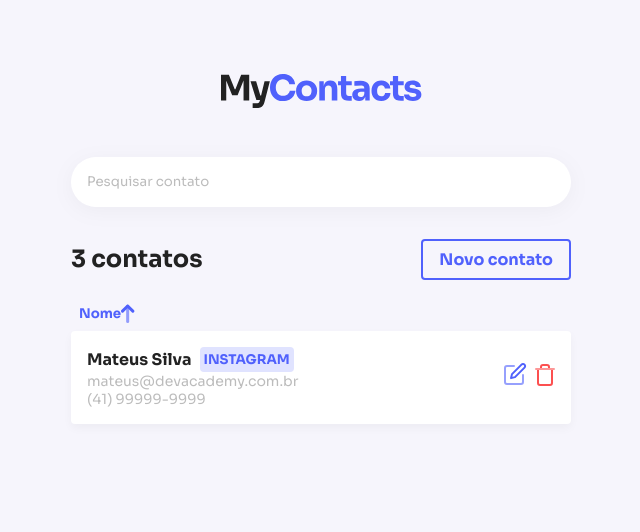
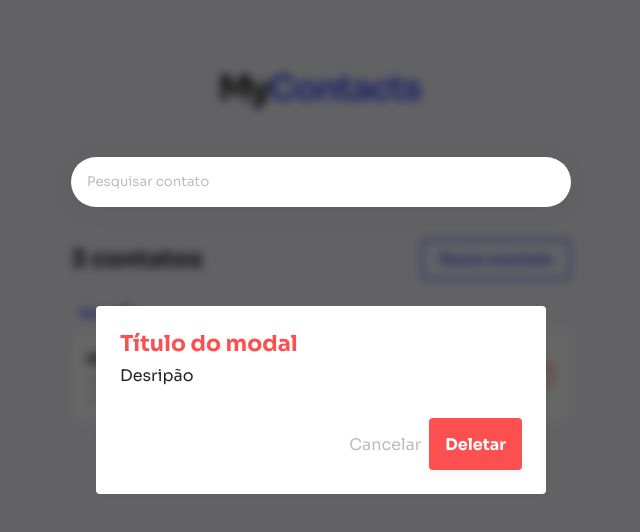
Before and after one commit to vitorrsousaa/MyContacts, a React (Vite) app in the folder client/: page / in a window 1280 px wide. Shown: the top 532 px of the page, without its empty margins (319-959 px from the left). Built offline with nearby package versions, Linux system fonts and the light colour scheme.

Commit message:
Modal: created modal component and danger status

```diff
--- a/client/src/Routes.tsx
+++ b/client/src/Routes.tsx
@@ -6,8 +6,12 @@
 export default function Routes() {
   return (
     <Switch>
-      <Route path="/" component={Home} exact />
-      <Route path="/new" component={NewContact} />
+      <Route path="/" exact>
+        <Home />
+      </Route>
+      <Route path="/new">
+        <NewContact />
+      </Route>
       <Route path="/edit/:id" component={EditContact} />
     </Switch>
   );
--- a/client/src/assets/styles/theme/default.ts
+++ b/client/src/assets/styles/theme/default.ts
@@ -13,5 +13,10 @@
       dark: '#222',
       light: '#BCBCBC',
     },
+    danger: {
+      main: '#FC5050',
+      dark: '#F63131',
+      light: '#F97171',
+    },
   },
 };
--- a/client/src/assets/styles/theme/styled.d.ts
+++ b/client/src/assets/styles/theme/styled.d.ts
@@ -14,6 +14,11 @@
         light: string;
         dark: string;
       };
+      danger: {
+        main: string;
+        light: string;
+        dark: string;
+      };
     };
   }
 }
--- a/client/src/components/Button.ts
+++ b/client/src/components/Button.ts
@@ -1,9 +1,12 @@
-import styled from 'styled-components';
+import styled, { css } from 'styled-components';
 
-export default styled.button`
-  width: 100%;
+interface ButtonProps {
+  danger?: boolean;
+}
+
+export default styled.button<ButtonProps>`
   height: 52px;
-
+  padding: 0 16px;
   border: none;
   background: ${({ theme }) => theme.colors.primary.main};
   font-size: 16px;
@@ -26,4 +29,18 @@
     cursor: default;
     background: #ccc;
   }
+
+  ${({ theme, danger }) =>
+    danger &&
+    css`
+      background: ${theme.colors.danger.main};
+
+      &:hover {
+        background: ${theme.colors.danger.light};
+      }
+
+      &:active {
+        background: ${theme.colors.danger.dark};
+      }
+    `}
 `;
--- a/client/src/components/ContactForm/styles.ts
+++ b/client/src/components/ContactForm/styles.ts
@@ -4,4 +4,8 @@
 
 export const ButtonContainer = styled.div`
   margin-top: 24px;
+
+  button {
+    width: 100%;
+  }
 `;
--- /dev/null
+++ b/client/src/components/Modal/index.tsx
@@ -0,0 +1,27 @@
+import Button from '../Button';
+import { Overlay, Container, Footer } from './styles';
+
+interface ModalProps {
+  danger?: boolean;
+}
+
+const Modal = ({ danger = false }: ModalProps) => {
+  return (
+    <Overlay>
+      <Container danger={danger}>
+        <h1>Título do modal</h1>
+        <p>Desripão</p>
+        <Footer>
+          <button type="button" className="cancel-button">
+            Cancelar
+          </button>
+          <Button type="button" danger={danger}>
+            Deletar
+          </Button>
+        </Footer>
+      </Container>
+    </Overlay>
+  );
+};
+
+export default Modal;
--- /dev/null
+++ b/client/src/components/Modal/styles.ts
@@ -0,0 +1,55 @@
+import styled from 'styled-components';
+
+export const Overlay = styled.div`
+  position: absolute;
+  width: 100%;
+  height: 100%;
+  left: 0;
+  top: 0;
+  background: rgba(0, 0, 0, 0.6);
+  backdrop-filter: blur(5px);
+
+  display: flex;
+  align-items: center;
+  justify-content: center;
+`;
+
+interface ContainerProps {
+  danger: boolean;
+}
+
+export const Container = styled.div<ContainerProps>`
+  width: 100%;
+  max-width: 450px;
+  background: #fff;
+  border-radius: 4px;
+  padding: 24px;
+  box-shadow: 0px 4px 10px rgba(0, 0, 0, 0.04);
+
+  h1 {
+    font-size: 22px;
+    font-weight: bold;
+    color: ${({ theme, danger }) =>
+      danger ? theme.colors.danger.main : theme.colors.gray.dark};
+  }
+
+  p {
+    margin-top: 8px;
+  }
+`;
+
+export const Footer = styled.div`
+  margin-top: 32px;
+
+  display: flex;
+  align-items: center;
+  justify-content: flex-end;
+
+  .cancel-button {
+    background: transparent;
+    border: none;
+    margin-right: 8px;
+    font-size: 16px;
+    color: ${({ theme }) => theme.colors.gray.light};
+  }
+`;
--- a/client/src/main.tsx
+++ b/client/src/main.tsx
@@ -3,7 +3,7 @@
 import App from './components/App';
 
 ReactDOM.createRoot(document.getElementById('root') as HTMLElement).render(
-  <React.StrictMode>
-    <App />
-  </React.StrictMode>
+  // <React.StrictMode>
+  <App />
+  // </React.StrictMode>
 );
--- a/client/src/pages/Home/index.tsx
+++ b/client/src/pages/Home/index.tsx
@@ -10,11 +10,14 @@
 import trash from '../../assets/images/icons/trash.svg';
 import edit from '../../assets/images/icons/edit.svg';
 import { Link } from 'react-router-dom';
+import Modal from '../../components/Modal';
 
 const Home = () => {
   return (
     <>
       <Container>
+        <Modal danger />
+
         <InputSearchContainer>
           <input type="text" placeholder="Pesquisar contato" />
         </InputSearchContainer>
```
